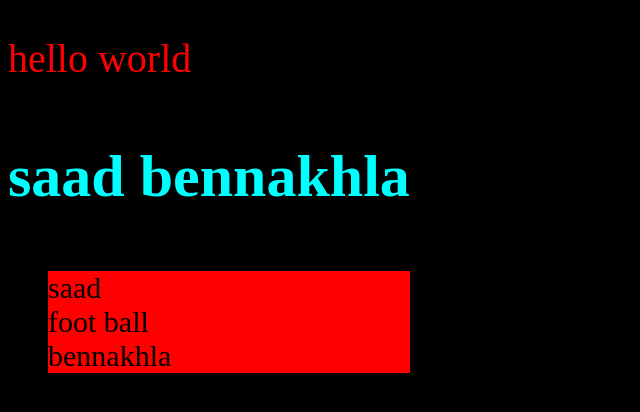
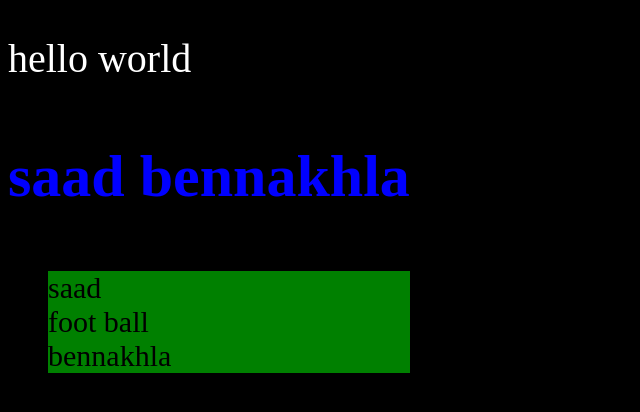
Before and after one commit to Saadben30/myportfolio, a plain HTML site: page index.html in a window 1280 px wide. Shown: the whole page, without its empty margins (0-640 px from the left). Drawn offline with Linux system fonts and the light colour scheme.

Commit message:
changing style for title

```diff
--- a/style.css
+++ b/style.css
@@ -1,16 +1,16 @@
 body{
     position: fixed;
-    background-color: black;
+    background-color:black;
 }
 
 h1{
-    color: red;
+    color: white;
     font-size: 40px;
     font-weight: 500;
 }
 
 p{
-    color:aqua;
+    color:blue;
     font-size: 60px;
     font-weight: 600;
 
@@ -18,7 +18,7 @@ p{
 
 li{
     list-style: none;
-    background-color: red;
+    background-color: green;
     font-size:30px;
 
 }
```
